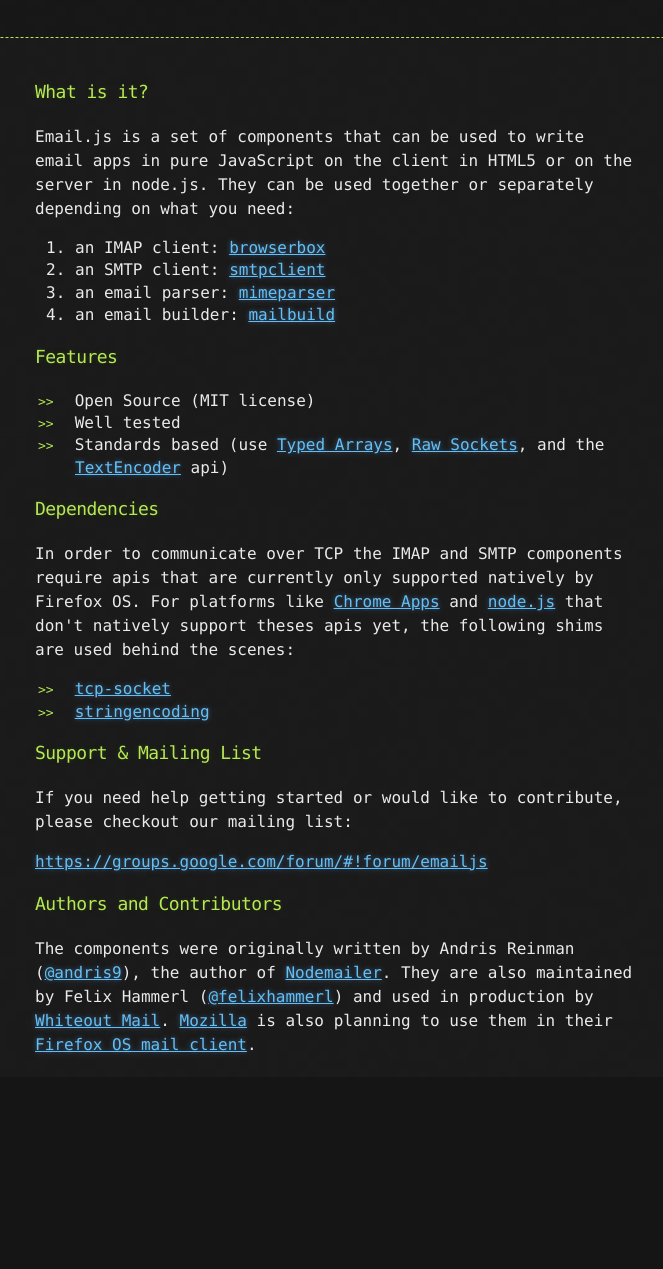
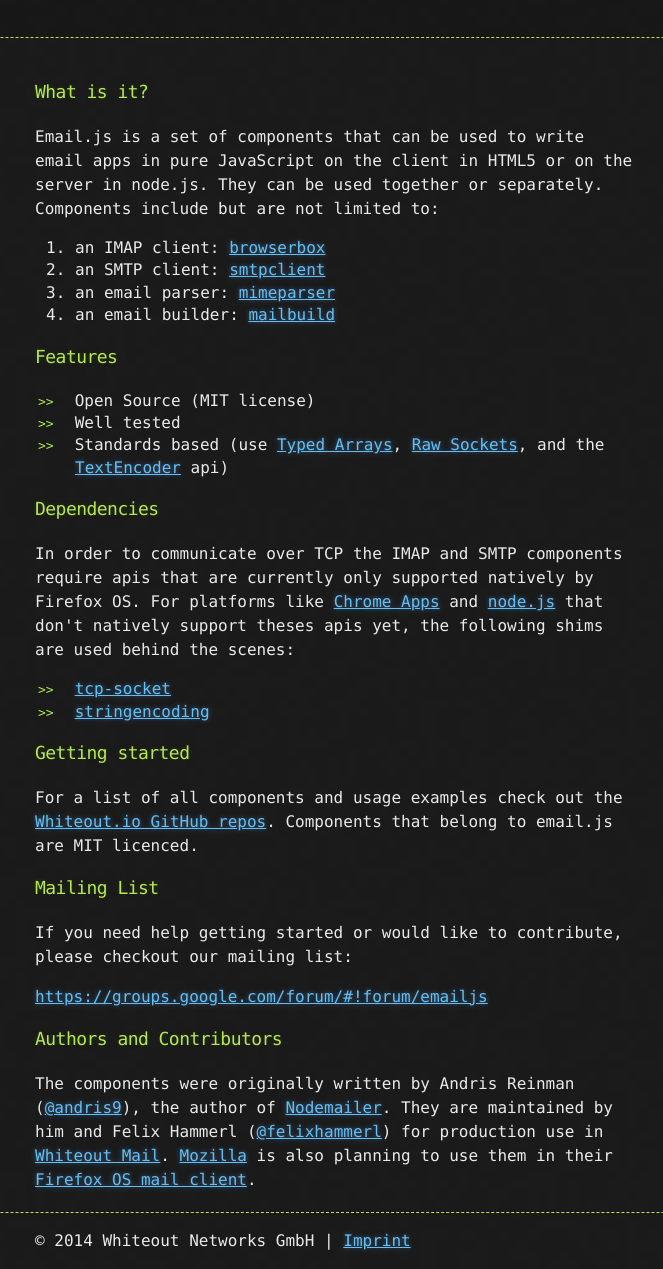
Before and after one commit to emailjs/emailjs.github.io, a plain HTML site: page index.html in a window 1280 px wide. Shown: the part 95-1364 px from the top of the page, without its empty margins (305-968 px from the left). Before the commit the page ends 1172 px from the top, so only its background shows below. Drawn offline with Linux system fonts and the light colour scheme.

Commit message:
change description

```diff
--- a/index.html
+++ b/index.html
@@ -2,7 +2,6 @@
 <html>
   <head>
     <meta charset='utf-8'>
-    <meta http-equiv="X-UA-Compatible" content="chrome=1">
 
     <link rel="stylesheet" type="text/css" href="stylesheets/stylesheet.css" media="screen" />
     <link rel="stylesheet" type="text/css" href="stylesheets/pygment_trac.css" media="screen" />
@@ -25,7 +24,7 @@
         <h3>
 <a name="what-is-it" class="anchor" href="#what-is-it"><span class="octicon octicon-link"></span></a>What is it?</h3>
 
-<p>Email.js is a set of components that can be used to write email apps in pure JavaScript on the client in HTML5 or on the server in node.js. They can be used together or separately depending on what you need:</p>
+<p>Email.js is a set of components that can be used to write email apps in pure JavaScript on the client in HTML5 or on the server in node.js. They can be used together or separately. Components include but are not limited to:</p>
 
 <ol>
 <li>an IMAP client: <a href="https://github.com/whiteout-io/browserbox">browserbox</a>
@@ -36,8 +35,9 @@
 </li>
 <li>an email builder: <a href="https://github.com/whiteout-io/mailbuild">mailbuild</a>
 </li>
-</ol><h3>
-<a name="features" class="anchor" href="#features"><span class="octicon octicon-link"></span></a>Features</h3>
+</ol>
+
+<h3><a name="features" class="anchor" href="#features"><span class="octicon octicon-link"></span></a>Features</h3>
 
 <ul>
 <li>Open Source (MIT license)</li>
@@ -52,7 +52,11 @@
 <li><a href="https://github.com/whiteout-io/tcp-socket">tcp-socket</a></li>
 <li><a href="https://github.com/whiteout-io/stringencoding">stringencoding</a></li>
 </ul><h3>
-<a name="support--mailing-list" class="anchor" href="#support--mailing-list"><span class="octicon octicon-link"></span></a>Support &amp; Mailing List</h3>
+<a name="support--mailing-list" class="anchor" href="#support--mailing-list"><span class="octicon octicon-link"></span></a>Getting started</h3>
+
+<p>For a list of all components and usage examples check out the <a href="https://github.com/whiteout-io">Whiteout.io GitHub repos</a>. Components that belong to email.js are MIT licenced.</p>
+
+<h3><a name="mailing-list" class="anchor" href="#mailing-list"><span class="octicon octicon-link"></span></a>Mailing List</h3>
 
 <p>If you need help getting started or would like to contribute, please checkout our mailing list:</p>
 
@@ -61,10 +65,17 @@
 <h3>
 <a name="authors-and-contributors" class="anchor" href="#authors-and-contributors"><span class="octicon octicon-link"></span></a>Authors and Contributors</h3>
 
-<p>The components were originally written by Andris Reinman (<a href="https://github.com/andris9" class="user-mention">@andris9</a>), the author of <a href="http://www.nodemailer.com/">Nodemailer</a>. They are also maintained by Felix Hammerl (<a href="https://github.com/felixhammerl" class="user-mention">@felixhammerl</a>) and used in production by <a href="https://whiteout.io/">Whiteout Mail</a>. <a href="http://www.mozilla.org/">Mozilla</a> is also planning to use them in their <a href="https://github.com/mozilla-b2g/gaia-email-libs-and-more">Firefox OS mail client</a>.</p>
+<p>The components were originally written by Andris Reinman (<a href="https://github.com/andris9" class="user-mention">@andris9</a>), the author of <a href="http://www.nodemailer.com/">Nodemailer</a>. They are maintained by him and Felix Hammerl (<a href="https://github.com/felixhammerl" class="user-mention">@felixhammerl</a>) for production use in <a href="https://whiteout.io/">Whiteout Mail</a>. <a href="http://www.mozilla.org/">Mozilla</a> is also planning to use them in their <a href="https://github.com/mozilla-b2g/gaia-email-libs-and-more">Firefox OS mail client</a>.</p>
       </section>
     </div>
 
+    <hr>
+
+    <footer>
+      <div class="container">
+        <p>&copy; 2014 Whiteout Networks GmbH | <a href="https://whiteout.io/imprint.html" target="_blank">Imprint</a></p>
+      </div>
+    </footer>
 
   </body>
 </html>
```
